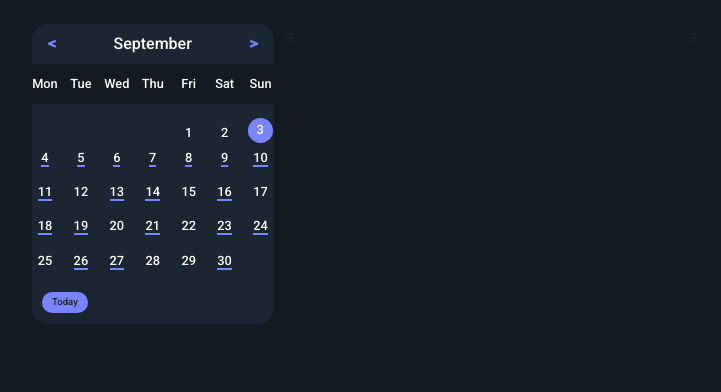
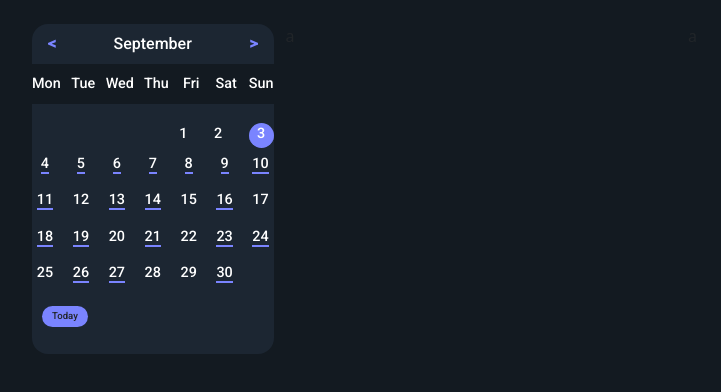
Before and after one commit to Sijuanu/SoccerVerse, a plain HTML site: page index.html in a window 1280 px wide. Shown: the whole page, without its empty margins (125-846 px from the left). Drawn offline with Linux system fonts and the light colour scheme.

Commit message:
Created root variables and modified the calendar

```diff
--- a/index.html
+++ b/index.html
@@ -27,10 +27,10 @@
             <div class="row">
                 <div class="col-md-3 p-0">
                     <div class="calendar rounded-4" style="background-color: #1c2632;">
-                        <div class="d-flex justify-content-between align-items-center px-3 pt-3 text-white rounded-top" style="height: 40px;">
-                            <p class="fw-bold" style="color: #7a84ff;"><</p>
-                            <p>September</p>
-                            <p class="fw-bold" style="color: #7a84ff;">></p>
+                        <div class=" head d-flex justify-content-between align-items-center px-3 pt-2 text-white rounded-top" style="height: 40px;">
+                            <p class="fw-bold mt-2"><</p>
+                            <h6>September</h6>
+                            <p class="fw-bold mt-2">></p>
                         </div>
                         <div class="date" style="background-color: #131a21; height: 40px;">
                             <p>Mon</p>
@@ -44,7 +44,7 @@
                         <div class="date ms-auto mt-3">
                             <p class="offset">1</p>
                             <p class="">2</p>
-                            <p class="active"><span>3</span></p>
+                            <p class="active ms-2"><span>3</span></p>
                         </div>
                         <div class="date">
                             <p><span>4</span></p>
--- a/static/css/style.css
+++ b/static/css/style.css
@@ -6,35 +6,47 @@
     text-decoration: none;
     list-style: none;
 }
+:root{
+    --bg-color: #131a21;
+    --primary-color: #1c2632;
+    --secondary-color: #7a84ff;
+    --white-color: #fff;
+}
 body{
     background-color: #131a21 !important;
 }
 .calendar{
     background-color: #131a21;
-    height: 300px;
+    height: 330px;
     font-family: 'Roboto', sans-serif;
+}
+.calendar .head p{
+    color: var(--secondary-color);
+}
+.calendar .head h6{
+    color: var(--white-color);
 }
 .calendar .date{
     display: grid;
     grid-template-columns: repeat(7, 1fr);
     grid-gap: 10px;
-    justify-content: end; /* Center the grid horizontally */
-    align-content: center; /* Center the grid vertically */
+    justify-content: end;
+    align-content: center;
     text-align: center;
     color: white;
 }
 .offset {
-  grid-column-start: 5; /* Start this item from the first column (move it 3 columns to the left) */
+  grid-column-start: 5;
 }
 .calendar .date p span{
-    border-bottom: 2px solid #7a84ff;
+    border-bottom: 2px solid var(--secondary-color);
 }
 .calendar .date p{
-    font-size: .8rem;
+    font-size: .9rem;
     margin: 2.5px 0px;
 }
 .calendar .date .active span{
-    background-color: #7a84ff;
+    background-color: var(--secondary-color);
     border-radius: 50%;
     height: 25px;
     width: 25px;
@@ -42,11 +54,8 @@ body{
     justify-content: center;
     align-items: center;
 }
-.calendar .date .active{
-    margin-top: -2px;
-}
 .today{
-    background-color: #7a84ff;
+    background-color: var(--secondary-color);
     padding: 3px 10px;
     border-radius: 14px;
     display: inline-block;
```
